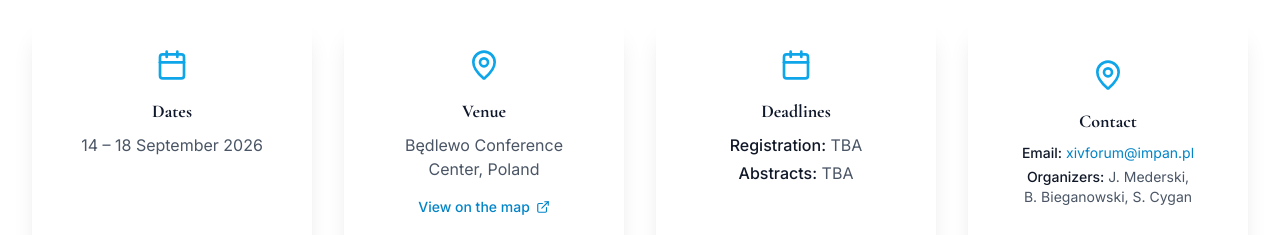
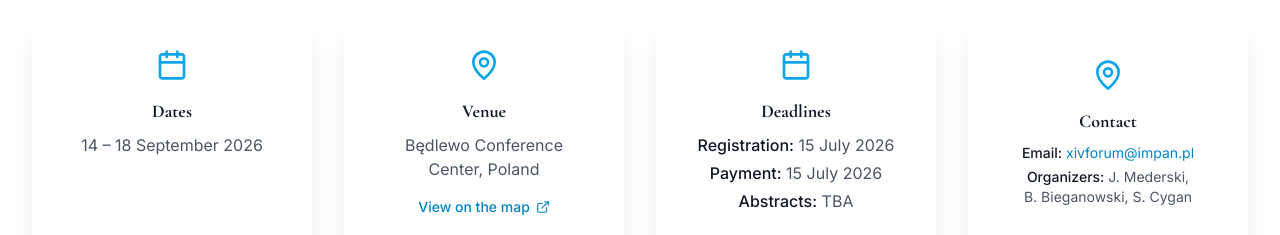
Before and after one commit to xivforum-maker/XIVFPDEv2, a React (Vite) app: page / in a window 1280 px wide. Shown: the part 2960-3195 px from the top of the page. Built offline with nearby package versions, Linux system fonts and the light colour scheme.

Commit message:
Deadlines

```diff
--- a/src/config/site.ts
+++ b/src/config/site.ts
@@ -31,8 +31,9 @@ export const siteConfig = {
 
   // Deadlines
   deadlines: {
-    registration: "TBA",
-    abstracts: "TBA"
+    registration: "15 July 2026",
+    abstracts: "TBA",
+    payment: "15 July 2026"
   },
   conferenceStartDate: "2026-09-14T09:00:00",
   conferenceStartDateString: "14 September 2026, 9:00",
--- a/src/pages/Home/ImportantInfoSection.tsx
+++ b/src/pages/Home/ImportantInfoSection.tsx
@@ -48,6 +48,7 @@ export const ImportantInfoSection = () => {
             <h4 className="text-lg font-serif font-bold text-primary-900 mb-2">Deadlines</h4>
             <div className="text-gray-600 space-y-1">
               <p><span className="font-medium text-gray-900">Registration:</span> {siteConfig.deadlines.registration}</p>
+              <p><span className="font-medium text-gray-900">Payment:</span> {siteConfig.deadlines.payment}</p>
               <p><span className="font-medium text-gray-900">Abstracts:</span> {siteConfig.deadlines.abstracts}</p>
             </div>
           </div>
--- a/src/pages/Registration/FeesSection.tsx
+++ b/src/pages/Registration/FeesSection.tsx
@@ -1,9 +1,22 @@
 import React from 'react';
-import { UserCheck, Mail, ExternalLink } from 'lucide-react';
+import { UserCheck, Mail, ExternalLink, CalendarClock } from 'lucide-react';
 import { siteConfig } from '../../config/site';
 
 export const FeesSection = () => {
   return (
+    <>
+    <div className="mb-10 p-6 bg-accent-50 border-l-4 border-accent-500 rounded-r-xl flex items-start gap-4">
+      <div className="p-3 bg-accent-100 rounded-full text-accent-600 shrink-0">
+        <CalendarClock size={24} />
+        </div>
+        <div>
+        <h3 className="text-xl font-serif font-bold text-primary-900 mb-1">Payment Deadline</h3>
+        <p className="text-gray-700 leading-relaxed">
+          The deadline for payment is <strong className="text-accent-600">{siteConfig.deadlines.payment}</strong>. Please ensure your transfer is completed before this date.
+        </p>
+      </div>
+    </div>
+
     <div className="grid md:grid-cols-2 gap-12">
       <div>
         <h3 className="text-2xl font-serif text-primary-900 mb-6 flex items-center gap-3">
@@ -54,5 +67,6 @@ export const FeesSection = () => {
         </div>
       </div>
     </div>
+    </>
   );
 };
--- a/src/pages/Registration/index.tsx
+++ b/src/pages/Registration/index.tsx
@@ -16,6 +16,8 @@ export const RegistrationPage = () => {
           animate={{ opacity: 1, y: 0 }}
           className="bg-white rounded-2xl shadow-xl p-8 md:p-12"
         >
+
+
           <FeesSection />
           <PaymentInfoSection />
         </motion.div>
```
Also changed, not shown: 2 other files (tests, documents, lock files or other folders).
